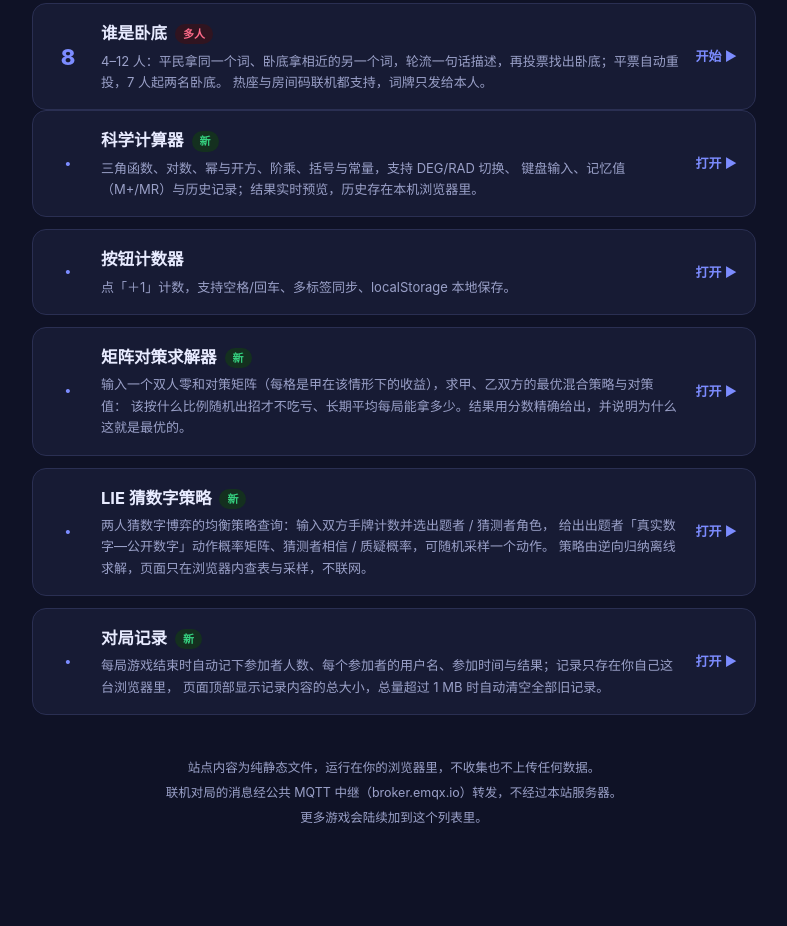
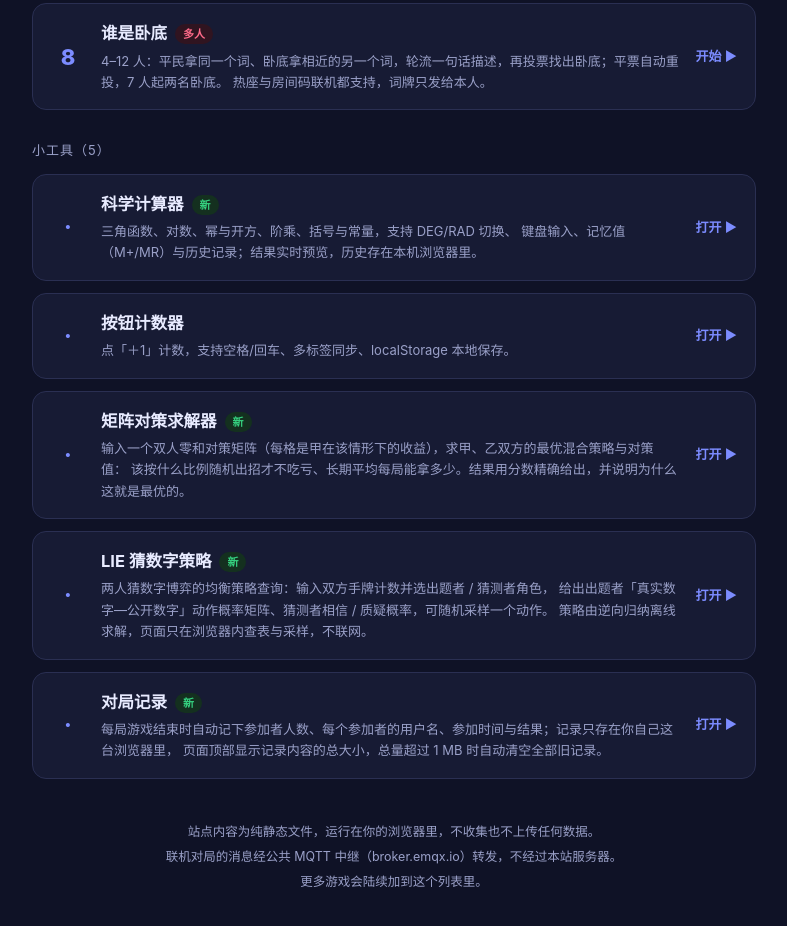
Before and after one commit to Twin-Ghosts/haitun-site, a plain HTML site: page public/index.html in a window 1280 px wide. Shown: the part 1098-2024 px from the top of the page, without its empty margins (246-1033 px from the left). Before the commit the page ends 1988 px from the top, so only its background shows below. Drawn offline with Linux system fonts and the light colour scheme.

Commit message:
fix(home): 恢复被误删的小工具分区标题

```diff
--- a/public/index.html
+++ b/public/index.html
@@ -120,6 +120,8 @@
       <div class="go">开始 ▶</div>
     </a>
   </div>
+
+  <div class="sec">小工具（5）</div>
   <div class="list">
     <a class="item" href="tools/calc/index.html">
       <div class="idx">·</div>
```
